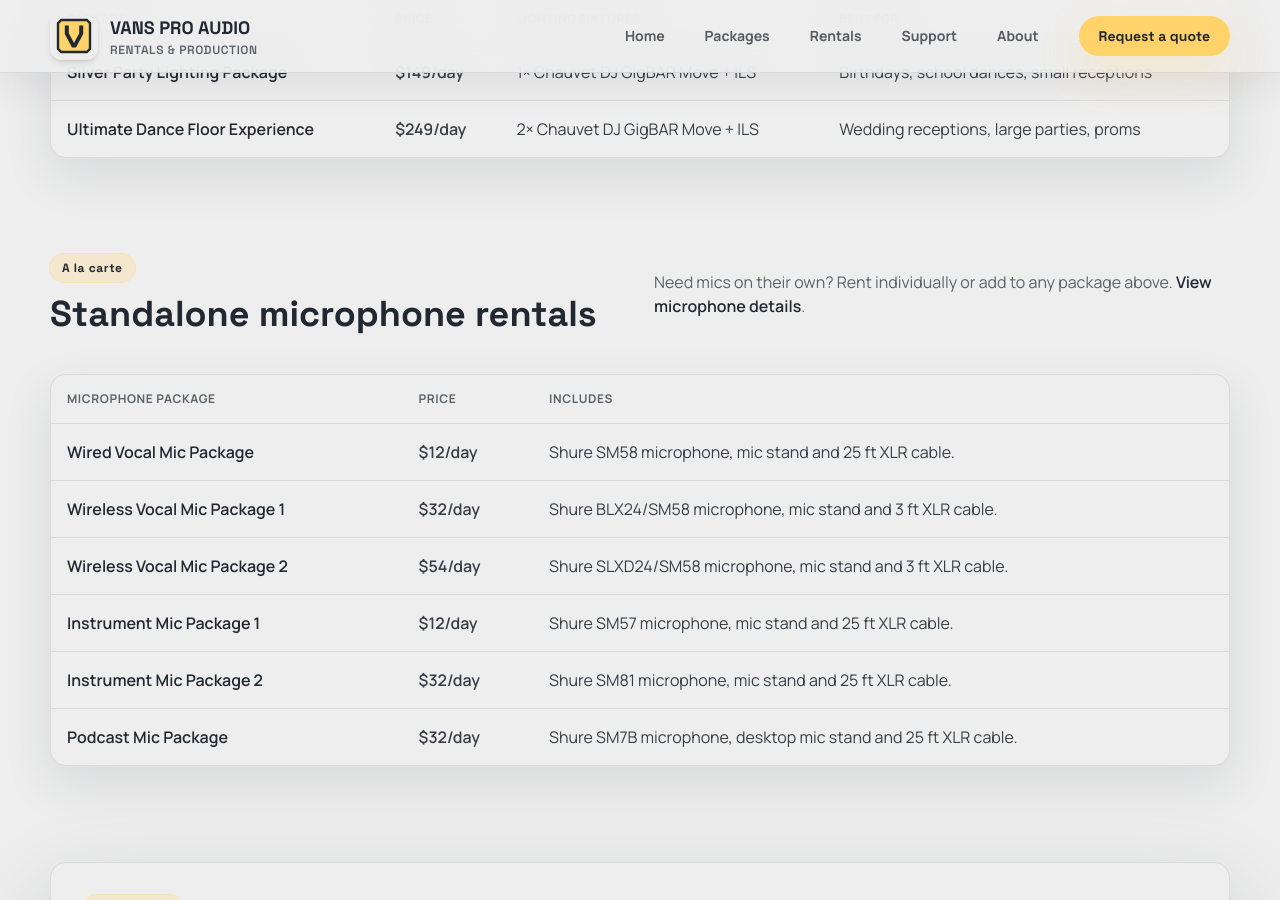
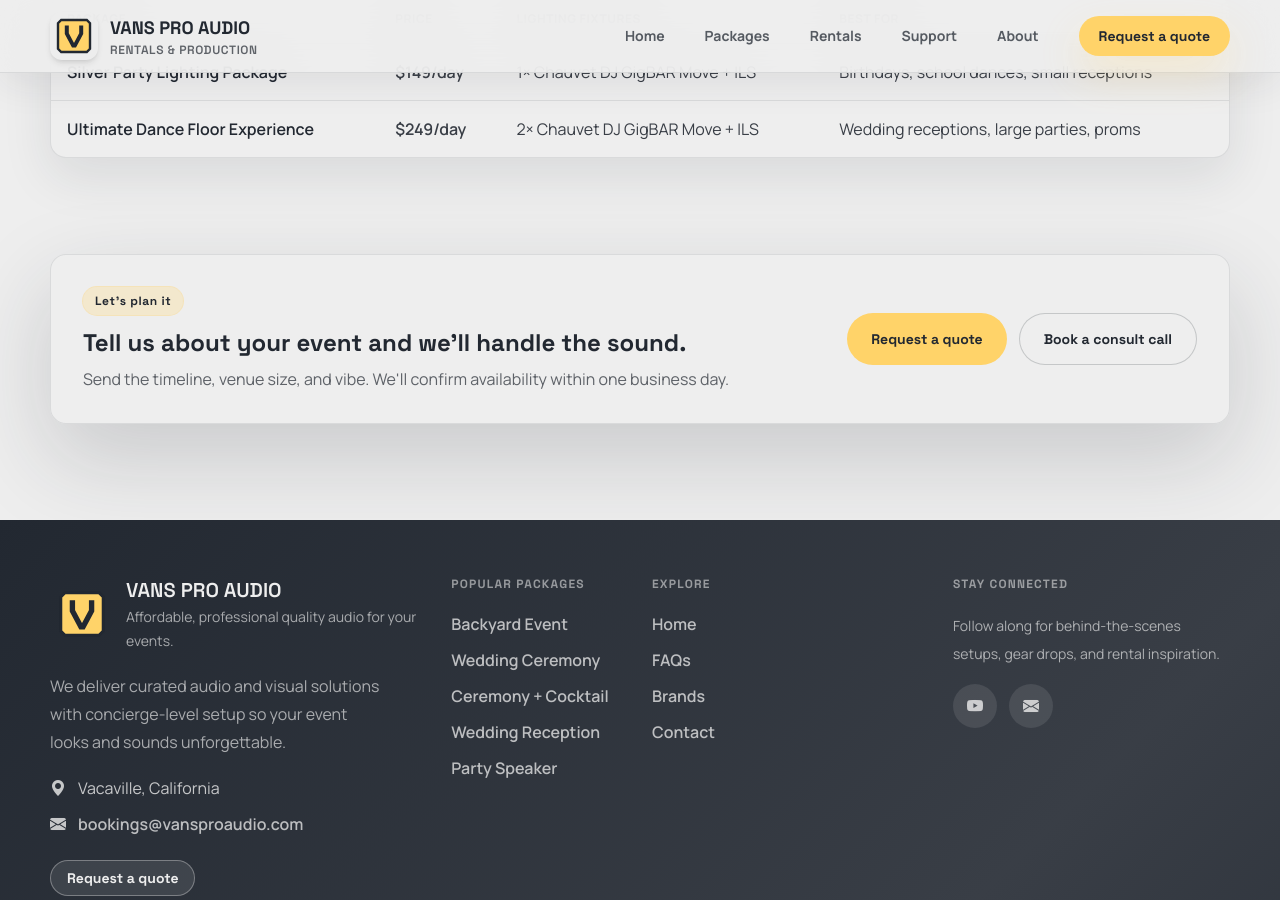
Before and after one commit to vproaudio/vproaudio.github.io, a Jekyll site: the page built from _pages/packages.html, in a window 1280 px wide and 900 px high, scrolled down 1613 px. Built offline with Jekyll 4.4.1, drawn with Linux system fonts in a browser that asks for light colours.

Commit message:
Updated packages menu

```diff
--- a/_data/menu.yml
+++ b/_data/menu.yml
@@ -3,8 +3,6 @@
 
 - title: Packages
   dropdown:
-    - title: Microphones
-      url: /packages/microphones/
     - title: Event Audio
       dropdown:
         - title: Backyard Event Sound System
--- a/_pages/packages.html
+++ b/_pages/packages.html
@@ -3,7 +3,7 @@
 title: Event Audio & Lighting Rental Packages
 permalink: /packages/
 description: >
-  Browse ready-to-book audio, microphone, and lighting rental packages for weddings, ceremonies, backyard parties, and corporate events in Northern California.
+  Browse ready-to-book audio and lighting rental packages for weddings, ceremonies, backyard parties, and corporate events in Northern California.
 ---
 
 <section class="relative isolate overflow-hidden bg-[radial-gradient(circle_at_12%_18%,rgb(255_211_105/.28),transparent_28%),radial-gradient(circle_at_88%_16%,rgb(255_211_105/.22),transparent_32%),linear-gradient(135deg,#222831_0%,#393E46_55%,#222831_100%)] py-16 text-brand-soft lg:py-24">
@@ -176,39 +176,6 @@
 
 <section class="pb-16 lg:pb-24">
   <div class="mx-auto w-[min(100%-1.5rem,1180px)] md:w-[min(100%-2rem,1180px)]">
-    <div class="mb-10 flex flex-col gap-4 md:flex-row md:items-center md:justify-between">
-      <div>
-        <span class="font-display inline-flex rounded-full bg-brand-gold/25 px-3 py-1.5 text-xs font-bold tracking-wider text-brand-ink ring-1 ring-brand-gold/40">A la carte</span>
-        <h2 class="mt-3 font-display text-4xl font-bold text-brand-ink">Standalone microphone rentals</h2>
-      </div>
-      <p class="max-w-xl text-brand-muted/80">Need mics on their own? Rent individually or add to any package above. <a class="font-semibold text-brand-ink hover:text-brand-muted" href="/packages/microphones/">View microphone details</a>.</p>
-    </div>
-
-    <div class="overflow-x-auto rounded-2xl border border-brand-ink/10 bg-brand-soft shadow-card">
-      <table class="w-full border-collapse">
-        <thead>
-          <tr>
-            <th class="border-b border-brand-ink/10 bg-brand-soft p-4 text-left text-xs uppercase tracking-wider text-brand-muted/80" scope="col">Microphone Package</th>
-            <th class="border-b border-brand-ink/10 bg-brand-soft p-4 text-left text-xs uppercase tracking-wider text-brand-muted/80" scope="col">Price</th>
-            <th class="border-b border-brand-ink/10 bg-brand-soft p-4 text-left text-xs uppercase tracking-wider text-brand-muted/80" scope="col">Includes</th>
-          </tr>
-        </thead>
-        <tbody>
-          {% for mic in site.data.microphones %}
-            <tr class="hover:bg-white/60">
-              <th class="{% unless forloop.last %}border-b border-brand-ink/10 {% endunless %}p-4 text-left" scope="row"><a class="font-semibold text-brand-ink hover:text-brand-muted" href="/packages/microphones/">{{ mic.title }}</a></th>
-              <td class="{% unless forloop.last %}border-b border-brand-ink/10 {% endunless %}whitespace-nowrap p-4 font-semibold">${{ mic.price }}/day</td>
-              <td class="{% unless forloop.last %}border-b border-brand-ink/10 {% endunless %}p-4">{{ mic.description }}</td>
-            </tr>
-          {% endfor %}
-        </tbody>
-      </table>
-    </div>
-  </div>
-</section>
-
-<section class="pb-16 lg:pb-24">
-  <div class="mx-auto w-[min(100%-1.5rem,1180px)] md:w-[min(100%-2rem,1180px)]">
     <div class="relative overflow-hidden rounded-2xl border border-brand-ink/10 bg-brand-soft/95 p-8 shadow-stage md:flex md:items-center md:justify-between md:gap-8">
       <div>
         <span class="font-display inline-flex rounded-full bg-brand-gold/25 px-3 py-1.5 text-xs font-bold tracking-wider text-brand-ink ring-1 ring-brand-gold/40">Let's plan it</span>
--- a/package.json
+++ b/package.json
@@ -4,6 +4,7 @@
   "description": "Official website for V PRO AUDIO",
   "main": "index.js",
   "scripts": {
+    "clean": "bundle exec jekyll clean",
     "build": "bundle exec jekyll build",
     "doctor": "bundle exec jekyll doctor",
     "serve": "bundle exec jekyll serve",
```
